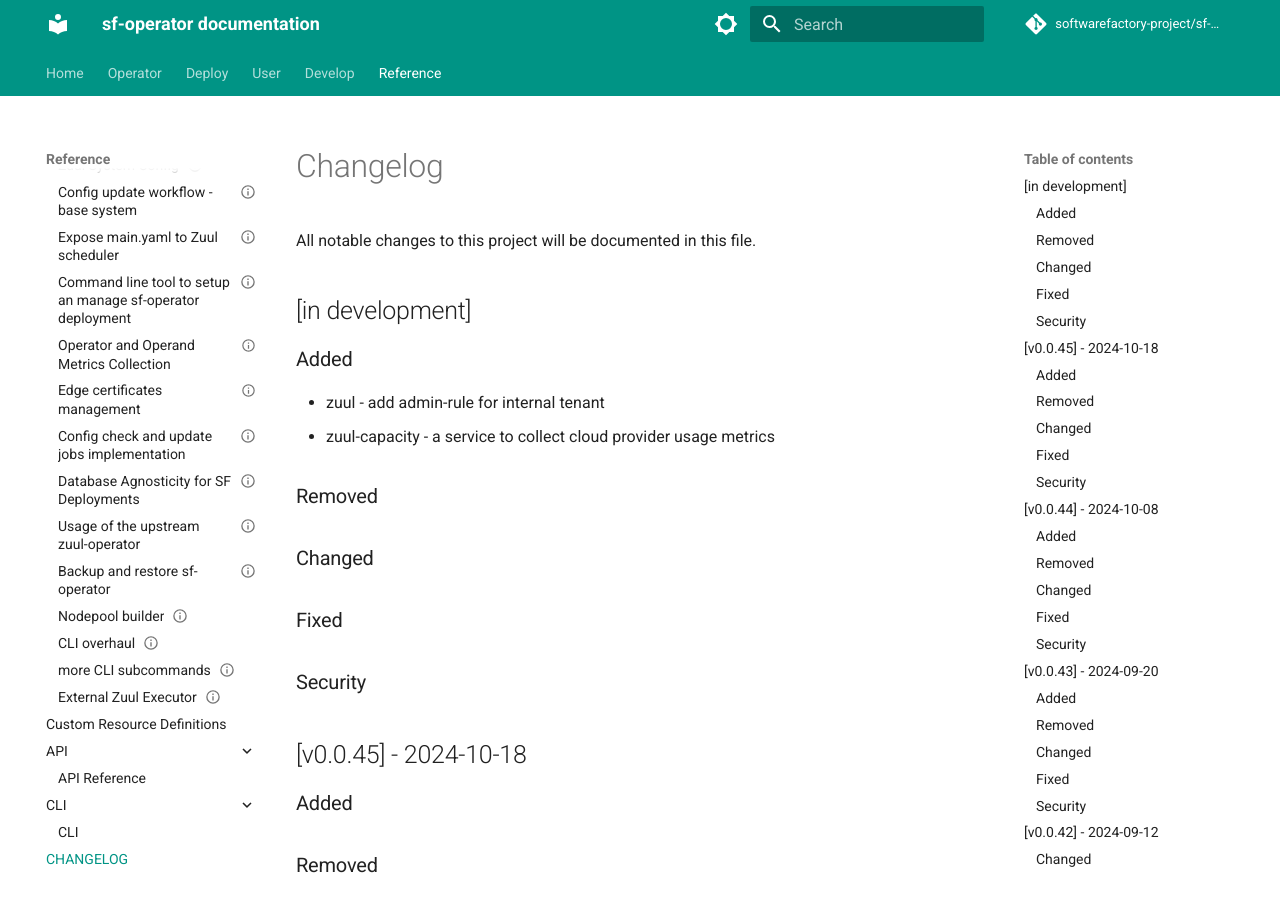
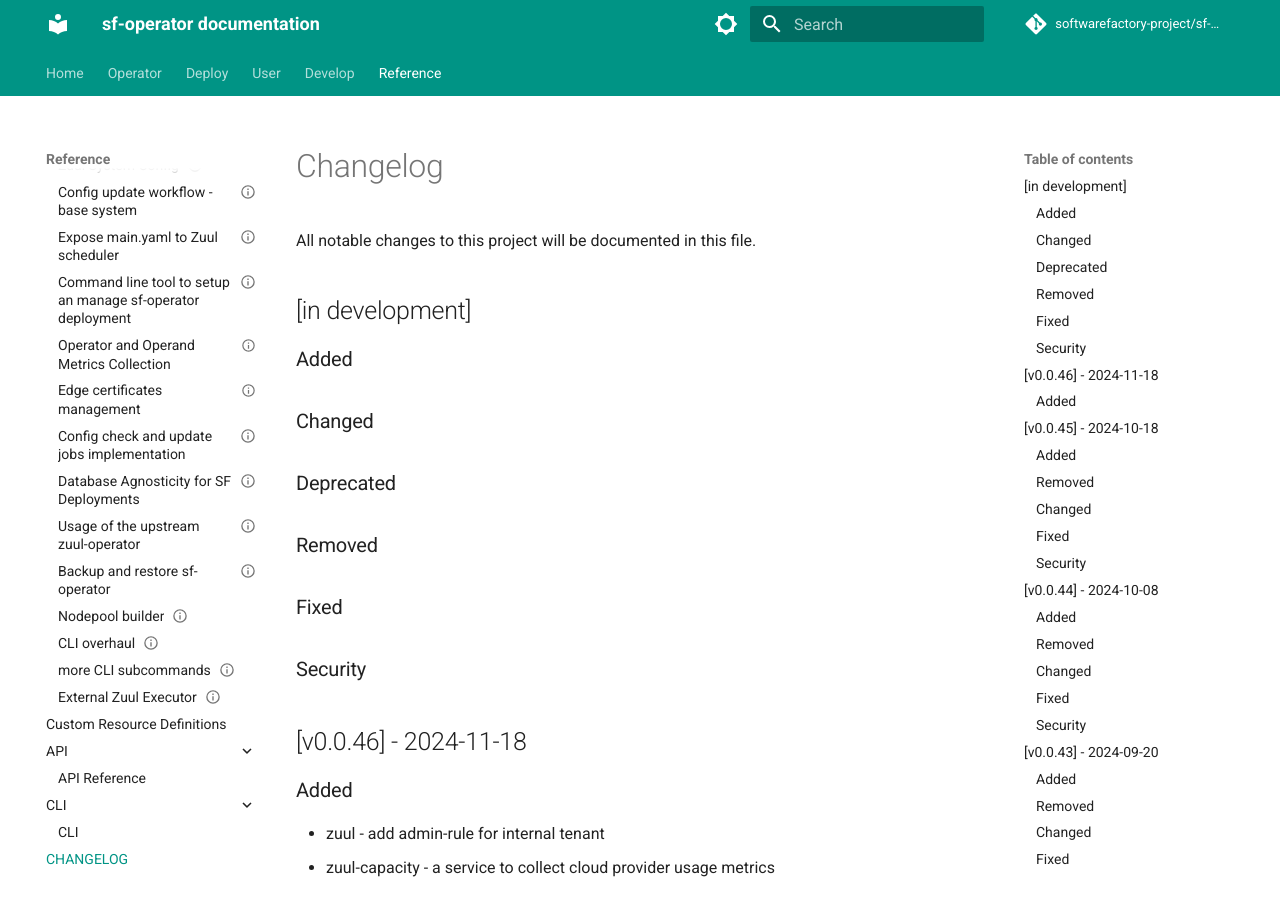
Before and after one commit to softwarefactory-project/sf-operator, an MkDocs documentation site: the page built from doc/reference/CHANGELOG.md, in a window 1280 px wide and 900 px high. Built offline with MkDocs 1.6.1 and Material for MkDocs 9.7.7, drawn with Linux system fonts in a browser that asks for light colours; comment, search, counter and statistics services are not loaded.

Commit message:
Prepare for release v0.0.46
Change-Id: Ie24d060c033a540dbf5a19017f5eab600e2157cb

```diff
--- a/doc/reference/CHANGELOG.md
+++ b/doc/reference/CHANGELOG.md
@@ -5,14 +5,18 @@ All notable changes to this project will be documented in this file.
 ## [in development]
 
 ### Added
+### Changed
+### Deprecated
+### Removed
+### Fixed
+### Security
+
+## [v0.0.46] - 2024-11-18
+
+### Added
 
 - zuul - add admin-rule for internal tenant
 - zuul-capacity - a service to collect cloud provider usage metrics
-
-### Removed
-### Changed
-### Fixed
-### Security
 
 ## [v0.0.45] - 2024-10-18
 
```
